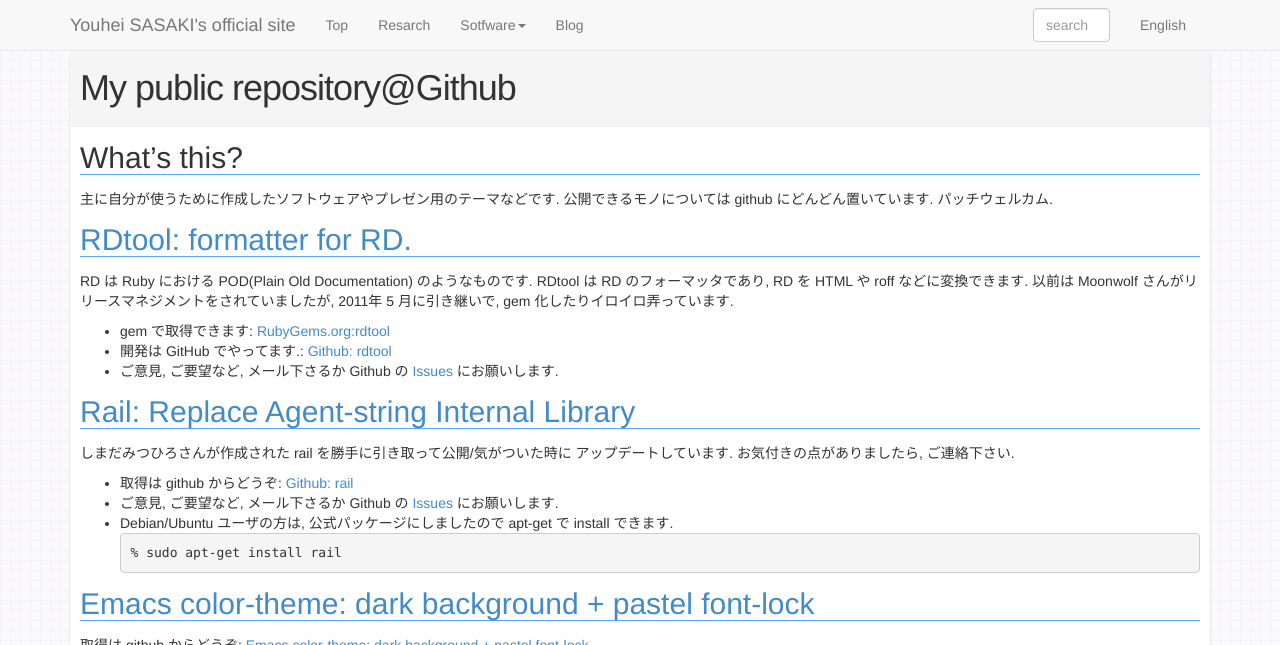
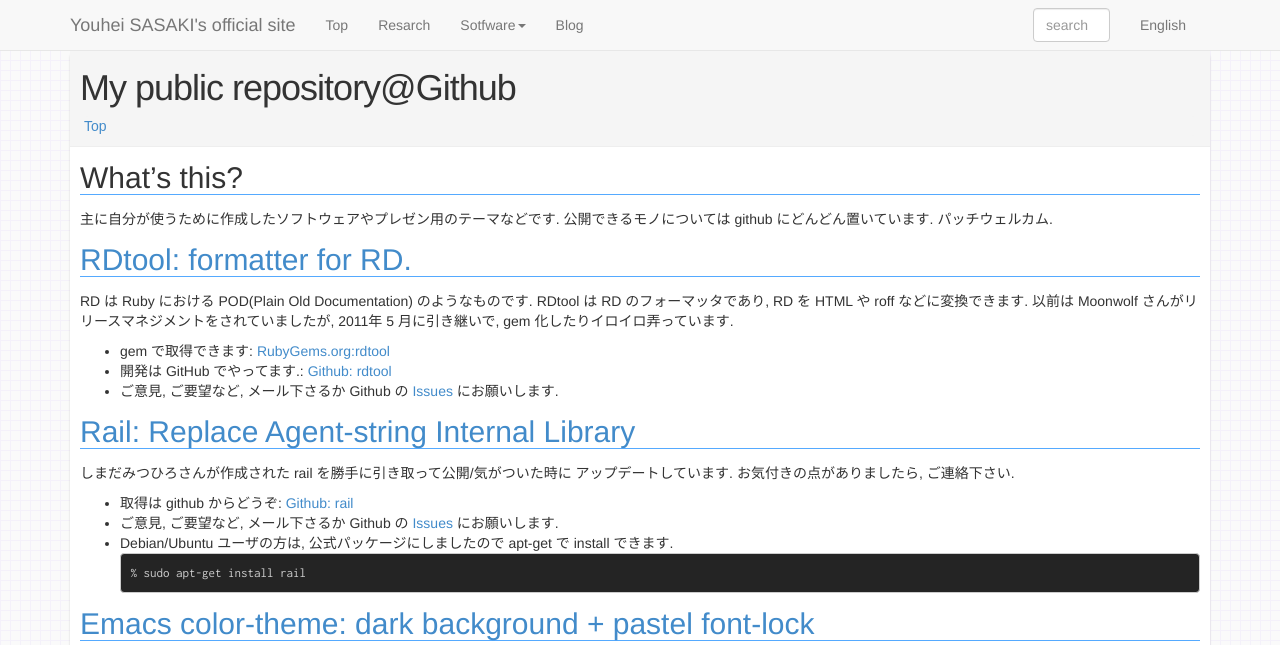
Before and after one commit to uwabami/uwabami.github.io, a Jekyll site: the page built from index.html, in a window 1280 px wide and 1400 px high, cut to the strip 0-645 px from the top of the window. Built offline with Jekyll 4.4.1, drawn with Linux system fonts in a browser that asks for light colours.

Commit message:
Support breadcrumb
Signed-off-by: Youhei SASAKI <uwabami@gfd-dennou.org>

```diff
--- a/_config.yml
+++ b/_config.yml
@@ -12,4 +12,4 @@ navbar_list:
   - title: Top
     url: index.html
   - title: Resarch
-    url: work.html
+    url: work/index.html
--- /dev/null
+++ b/_includes/breadcrumbs.html
@@ -0,0 +1,24 @@
+<ul class="breadcrumb">
+{% assign crumbs = page.url | split:'/' %}
+{% assign crumbs_num = crumbs | size %}
+{% if page.lang != "ja" %}
+<li><a href="{{ site.baseurl }}index-en.html">Top</a>  </li>
+{% else %}
+<li><a href="{{ site.baseurl }}index.html">Top</a>  </li>
+{% endif %}
+{% assign link = "" %}
+{% for crumb in crumbs offset:1 %}
+{% unless forloop.first %}
+  {% capture link %}{{ link }}/{{ crumb }}{% endcapture %}
+{% else %}
+  {% capture link %}{{ link }}{{ crumb }}{% endcapture %}
+{% endunless %}
+{% unless forloop.last %}
+{% if page.lang != "ja" %}
+<li> <a href="{{ site.baseurl }}{{ link }}/index-en.html">{{ crumb }}</a>  </li>
+{% else %}
+<li> <a href="{{ site.baseurl }}{{ link }}/index.html">{{ crumb }}</a>  </li>
+{% endif %}
+{% endunless %}
+{% endfor %}
+</ul>
--- /dev/null
+++ b/_includes/navbar.html
@@ -0,0 +1,8 @@
+              {% for node in site.navbar_list %}
+              {% if page.lang != "ja" %}
+              {% capture url %}{{ node.url | replace:'.html','-en.html' | strip_newlines | remove:' ' }}{% endcapture %}
+              {% else %}
+              {% capture url %}{{ node.url | strip_newlines | remove:' ' }}{% endcapture %}
+              {% endif %}
+              <li><a href="{{ site.baseurl }}{{ url | remove:' ' | strip_newlines }}">{{ node.title }}</a></li>
+              {% endfor %}
--- a/_layouts/default.html
+++ b/_layouts/default.html
@@ -2,12 +2,17 @@
 <html lang="{{ page.lang }}">
   <head>
     <meta charset="UTF-8">
-    <title>{{ site.title }}: {{ page.title }}</title>
+    {% capture url %}{{ page.url | replace: '.html','' | replace: '-en','' | strip_newlines | remove:' '}}{% endcapture %}
+    {% unless url == '/index' %}<title>{{ site.title }}: {{ page.title }}</title>
+    {% else %}<title>{{ site.title }}</title>
+    <meta name="google-site-verification" content="eV6ftpub4rGjPL3tC-7VZq3pj2igU4ZJU1Ei_3aYuZE" />
+    {% endunless %}
     <meta name="author" content="{{ site.author }}">
     <!-- Enable responsive viewport -->
     <meta name="viewport" content="width=device-width, initial-scale=1.0">
     <link href="{{ site.baseurl }}bootstrap/css/bootstrap.min.css" rel="stylesheet" type="text/css" media="all">
     <link href="{{ site.baseurl }}css/graph.css" rel="stylesheet" type="text/css" media="all">
+    <link href="{{ site.baseurl }}css/htmlized.css" rel="stylesheet" type="text/css" media="all">
     <!--[if lt IE 8]>
     <link href="{{ site.baseurl }}css/graph-bg-noembed.css" rel="stylesheet" type="text/css" media="all">
     <![endif]-->
@@ -47,27 +52,21 @@
               <span class="icon-bar"></span>
               <span class="icon-bar"></span>
             </button>
-            <a class="navbar-brand" rel="home" href="{{ site.home }}">{{ site.title }}</a>
+            <a class="navbar-brand" rel="home" href="{{ site.baseurl }}">{{ site.title }}</a>
           </div> <!-- navbar-header -->
           <div class="collapse navbar-collapse">
             <ul class="nav navbar-nav">
-              {% for node in site.navbar_list %}
-              {% if page.lang != "ja" %}
-              {% capture url %}{{ node.url | replace:'.html','-en.html' | strip_newlines | remove:' ' | remove: '/' }}{% endcapture %}
-              {% else %}
-              {% capture url %}{{ node.url | strip_newlines | remove:' ' | remove: '/'  }}{% endcapture %}
-              {% endif %}
-              <li><a href="{{ site.home }}{{ url | remove:' ' | strip_newlines }}">{{ node.title }}</a></li>
-              {% endfor %}
+              {% include navbar.html %}
               <li class="dropdown">
                 <a href="#" class="dropdown-toggle" data-toggle="dropdown">Sotfware<span class="caret"></span></a>
                 <ul class="dropdown-menu">
                   {% if page.lang == "ja" %}<li><a href="http://uwabami.github.io/">Github</a></li>
-                  <li><a href="{{ site.home }}cc-env/index.html">Computer Memo</a></li>
+                  <li><a href="{{ site.baseurl }}cc-env/index.html">Computer Memo</a></li>
                   {% else %} <li><a href="http://uwabami.github.io/index-en.html">Github</a></li>{% endif %}
                 </ul>
               </li>
-              <li><a href="http://uwabami.junkhub.org/log/">Blog</a></li>
+              {% if page.lang == "ja" %}<li><a href="http://uwabami.junkhub.org/log/index.html">Blog</a></li>
+              {% else %}<li><a href="http://uwabami.junkhub.org/log/index-en.html">Blog</a></li>{% endif %}
             </ul>
             <ul class="nav navbar-nav navbar-right">
               <li>
@@ -76,7 +75,7 @@
                       method="get"
                       onsubmit="$('#siteseach').val($location).attr('host')+$(location).attr('patname')">
                   <div class="form-group">
-                    <input type="hidden" name="q"  value="site:{{ site.baseurl | remove_first:'http://' }}">
+                    <input type="hidden" name="q"  value="site:{{ site.home | remove_first:'http://' }}">
                     <input type="hidden" name="ie" value="UTF-8">
                     <input type="hidden" name="oe" value="UTF-8">
                     <input type="hidden" name="sitesearch" id="sitesearch">
@@ -84,6 +83,7 @@
                   </div>
                 </form>
               </li>
+              {% unless page.categories.first == 'cc-env' %}
               <li style="width: 85px;">
                 {% if page.lang == "ja" %}
                 <a href="{{ site.baseurl }}{{ page.url | remove_first: '/' | replace:'.html','-en.html' | strip_newlines | remove:' ' }}">English</a>
@@ -91,6 +91,7 @@
                 <a href="{{ site.baseurl }}{{ page.url | remove_first: '/' | replace:'-en.html','.html' | strip_newlines | remove:' ' }}">Japanese</a>
                 {% endif %}
               </li>
+              {% endunless %}
             </ul>
           </div> <!-- nav-collapse -->
         </div> <!-- container -->
--- a/_layouts/page.html
+++ b/_layouts/page.html
@@ -4,7 +4,9 @@ layout: default
 
 <div class="page-header">
   <h1>{{ page.title }} </h1>
+  {% include breadcrumbs.html %}
 </div>
+
 
 <div class="row">
   <div class="col-md-12">
--- a/css/graph.css
+++ b/css/graph.css
@@ -1,4 +1,5 @@
 @charset "utf-8";
+@import url(http://fonts.googleapis.com/css?family=Inconsolata);
 /*
 Copyright(C) 2011-2013 Youhei SASAKI All rights reserved.
 Author: Youhei SASAKI <uwabami@gfd-dennou.org>
@@ -51,6 +52,12 @@ hr {
     margin: 5px auto;
 }
 
+
+.breadcrumb {
+    padding: 0px;
+    margin: 0px 4px;
+}
+
 /* Page header tweaks */
 .page-header {
     background-color: #f5f5f5;
@@ -65,15 +72,38 @@ hr {
     color: inherit;
 }
 
+
 strong {
     font-weight: bold;
     font-family: sans-serif;
-    font-size: 24px;
+    font-size: 28px;
     line-height: 30px;
 }
 
-dd {
-    text-indent: 14px;
+dl.org-dl dd {
+    margin-left: 14px;
+}
+
+code {
+    font-family: 'Inconsolata', Monospace, monospace;
+}
+
+pre {
+    overflow: hidden;
+    overflow-x: auto;
+    font-family: 'Inconsolata', Monospace, monospace;
+}
+pre.fingerprint{
+    /* font-size: 80%; */
+    white-space: pre;
+    background-color: #fff;
+    -webkit-border-radius: 6px;
+       -moz-border-radius: 6px;
+            border-radius: 6px;
+       -webkit-box-shadow: 0 0px 4px #666;
+          -moz-box-shadow: 0 0px 4px #666;
+               box-shadow: 0 0px 4px #666;
+    border: 1px solid #d3d3d3;
 }
 
 h2 {
@@ -89,35 +119,16 @@ h3 {
     border-style: dashed;
     border-color: #5af;
 }
-
-/* for toppage two-clumn linklist */
-iframe.twitter-share-button {
-    width: 105px!important;
-    height: 18px!important;
-}
-img.facebook{
-    vertical-align: text-bottom;
-}
-pre.fingerprint{
-    background: #fff;
-    font-family: "Inconsolata", "Menlo", "Monaco", "Courier New", "Consolas", Monospace, monospace;
-    -webkit-border-radius: 6px;
-       -moz-border-radius: 6px;
-            border-radius: 6px;
-       -webkit-box-shadow: 0 0px 4px #666;
-          -moz-box-shadow: 0 0px 4px #666;
-               box-shadow: 0 0px 4px #666;
-    border: 1px solid #d3d3d3;
-    white-space: pre;
-    overflow: hidden;
-}
+/* hide linklist */
 .LinkList {
     font-size: 80%;
     background-color: #eef;
     padding: 12px;
     margin-bottom: 5px;
     overflow: hidden;
-    border-radius: 6px;
+    -webkit-border-radius: 6px;
+       -moz-border-radius: 6px;
+            border-radius: 6px;
 }
 .LinkList h2 {
     font-size: 18px;
--- /dev/null
+++ b/css/htmlized.css
@@ -0,0 +1,63 @@
+pre.src,
+pre.example {
+    background-color: #242424;
+    color: #cccccc;
+}
+
+.htmlized-builtin {
+    /* font-lock-builtin-face */
+    color: #7f7fff;
+}
+.htmlized-comment-delimiter {
+    /* font-lock-comment-delimiter-face */
+    color: #777777;
+}
+.htmlized-comment {
+    /* font-lock-comment-face */
+    color: #777777;
+}
+.htmlized-constant {
+    /* font-lock-constant-face */
+    color: #ffbf7f;
+}
+.htmlized-doc {
+    /* font-lock-doc-face */
+    color: #4ca54c;
+}
+.htmlized-doc-string {
+    /* font-lock-doc-string-face */
+    color: #4ca54c;
+}
+.htmlized-function-name {
+    /* font-lock-function-name-face */
+    color: #bf7fff;
+}
+.htmlized-keyword {
+    /* font-lock-keyword-face */
+    color: #ff7f7f;
+}
+.htmlized-negation-char {
+    /* font-lock-negation-char-face */
+    color: #7fffff;
+}
+.htmlized-preprocessor {
+    /* font-lock-preprocessor-face */
+    color: #ff7fbf;
+}
+.htmlized-string {
+    /* font-lock-string-face */
+    color: #7fff7f;
+}
+.htmlized-type {
+    /* font-lock-type-face */
+    color: #ffff7f;
+}
+.htmlized-variable-name {
+    /* font-lock-variable-name-face */
+    color: #7fbfff;
+}
+.htmlized-warning {
+    /* font-lock-warning-face */
+    color: #ff7fff;
+    font-weight: bold;
+}
```
Also changed, not shown: _layouts/emacs.html (deleted, +0 -15 lines).
